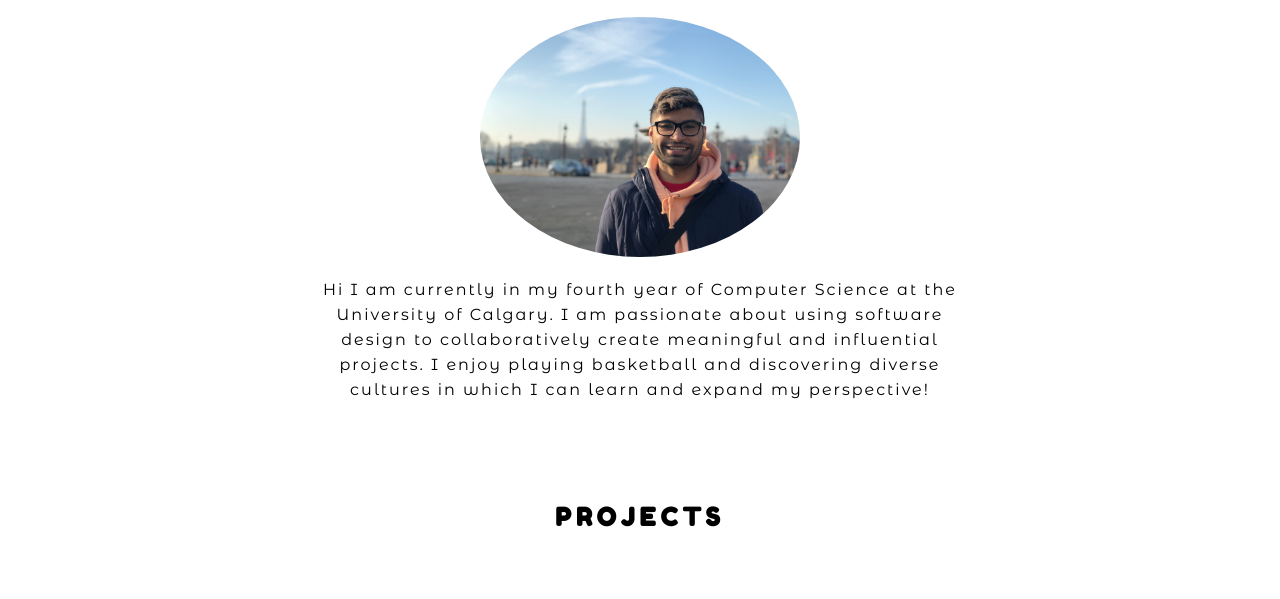
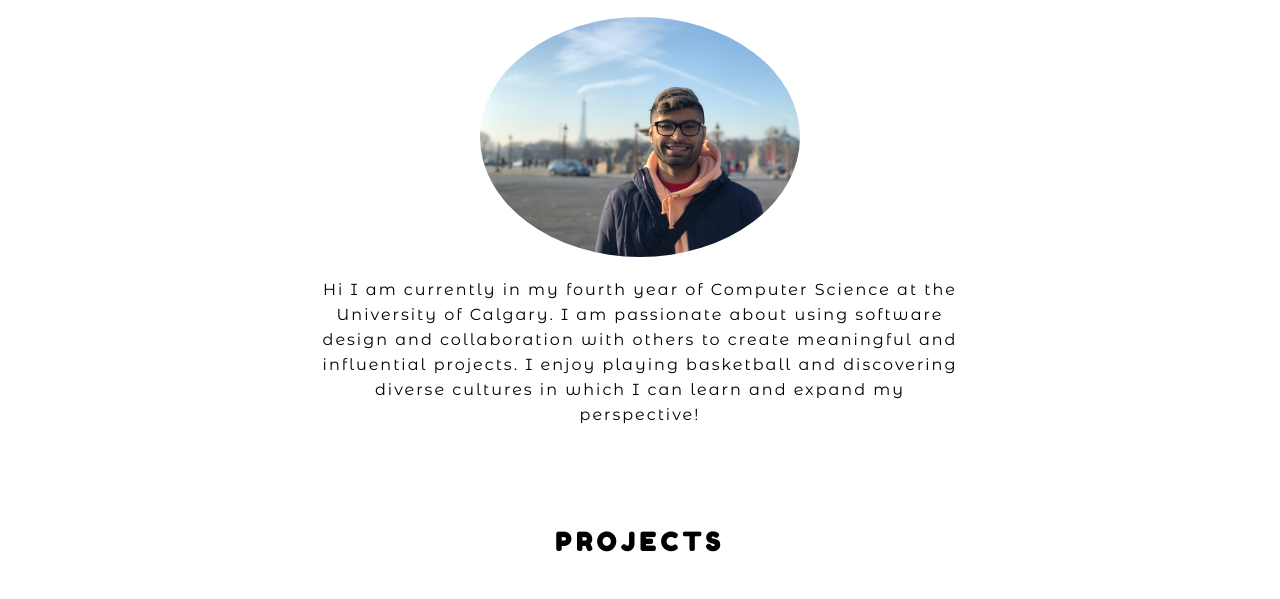
Before and after one commit to dkumar1997/Portfolio-Website, a plain HTML site: page index.html in a window 1280 px wide. Shown: the part 563-1162 px from the top of the page. Drawn offline with nearby package versions, Linux system fonts and the light colour scheme.

Commit message:
grammar review

```diff
--- a/index.html
+++ b/index.html
@@ -44,7 +44,7 @@
         <h3>ABOUT ME</h3>
         <div class="about-me-box">
           <img src="images/my_image.jpeg" alt="picture of Dheeraj Kumar">
-          <p>Hi I am currently in my fourth year of Computer Science at the University of Calgary. I am passionate about using software design to collaboratively create meaningful and influential projects. I enjoy playing basketball and discovering diverse cultures in which I can learn and expand my perspective! </p>
+          <p>Hi I am currently in my fourth year of Computer Science at the University of Calgary. I am passionate about using software design and collaboration with others to create meaningful and influential projects. I enjoy playing basketball and discovering diverse cultures in which I can learn and expand my perspective! </p>
         </div>
       </section>
       <section class="projects" id="projects">
```
